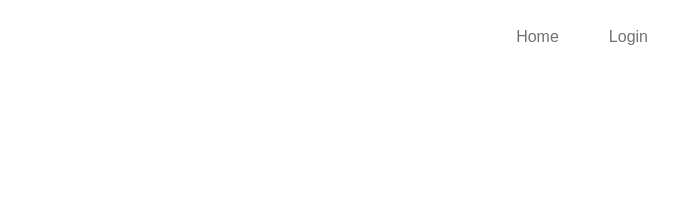
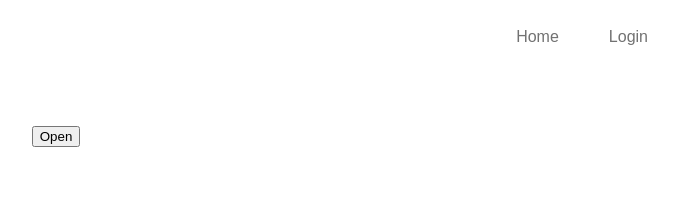
Before and after one commit to aaronkagan/teacher-communication-system, a React (Create React App) app in the folder client/: page /announcements/teacher in a window 1280 px wide. Before the commit this address had no page. Shown: the top 216 px of the page, without its empty margins (584-1262 px from the left). Built offline with nearby package versions, Linux system fonts and the light colour scheme.

Commit message:
basic teacher announcements

```diff
--- a/client/src/App.js
+++ b/client/src/App.js
@@ -10,6 +10,7 @@ import UserAdminPanel from "./pages/UserAdminPanel";
 import Login from "./pages/Login";
 import getUserRole from "./functions/getUserRole";
 import DashBoard from "./pages/Dashboard";
+import TeacherAnnouncements from "./pages/TeacherAnnouncements";
 
 const App = () => {
   return (
@@ -23,6 +24,7 @@ const App = () => {
           <Route path="/board/teacher" element={getUserRole() === "teacher" || getUserRole() === "admin" ? <TeacherBoard /> : <NotAuthorized />} />
           <Route path="/board/student" element={getUserRole() === "student" || getUserRole() === "admin" ? <StudentBoard /> : <NotAuthorized />} />
           <Route path="/users" element={getUserRole() === "admin" ? <UserAdminPanel /> : <NotAuthorized />} />
+          <Route path="/announcements/teacher/" element={<TeacherAnnouncements />} />
         </Routes>
       </Wrapper>
     </Router>
--- /dev/null
+++ b/client/src/components/Announcement.js
@@ -0,0 +1,20 @@
+import { useContext } from "react";
+// import UserContext from "../contexts/UserContext";
+
+import styled from "styled-components";
+const Announcement = () => {
+  // const { userState } = useContext(UserContext);
+
+  return (
+    <Wrapper>
+      {/* {console.log(userState)} */}
+      <h3></h3>
+    </Wrapper>
+  );
+};
+
+const Wrapper = styled.div`
+  border: 1px solid lightgray;
+`;
+
+export default Announcement;
--- /dev/null
+++ b/client/src/modals/CreateAnnouncementModal.js
@@ -0,0 +1,16 @@
+import { Dialog } from "@mui/material";
+import styled from "styled-components";
+
+const CreateAnnouncementModal = ({ isModalOpen, setIsModalOpen }) => {
+  return (
+    <Dialog open={isModalOpen}>
+      <Wrapper>
+        <button onClick={() => setIsModalOpen(false)}>Close</button>
+      </Wrapper>
+    </Dialog>
+  );
+};
+
+const Wrapper = styled.div``;
+
+export default CreateAnnouncementModal;
--- /dev/null
+++ b/client/src/pages/TeacherAnnouncements.js
@@ -0,0 +1,18 @@
+import { useState } from "react";
+import styled from "styled-components";
+import Announcement from "../components/Announcement";
+import CreateAnnouncementModal from "../modals/CreateAnnouncementModal";
+
+const TeacherAnnouncements = () => {
+  const [isModalOpen, setIsModalOpen] = useState(false);
+  return (
+    <Wrapper>
+      <button onClick={() => setIsModalOpen(true)}>Open</button>
+      <CreateAnnouncementModal isModalOpen={isModalOpen} setIsModalOpen={setIsModalOpen} />
+    </Wrapper>
+  );
+};
+
+const Wrapper = styled.div``;
+
+export default TeacherAnnouncements;
```
